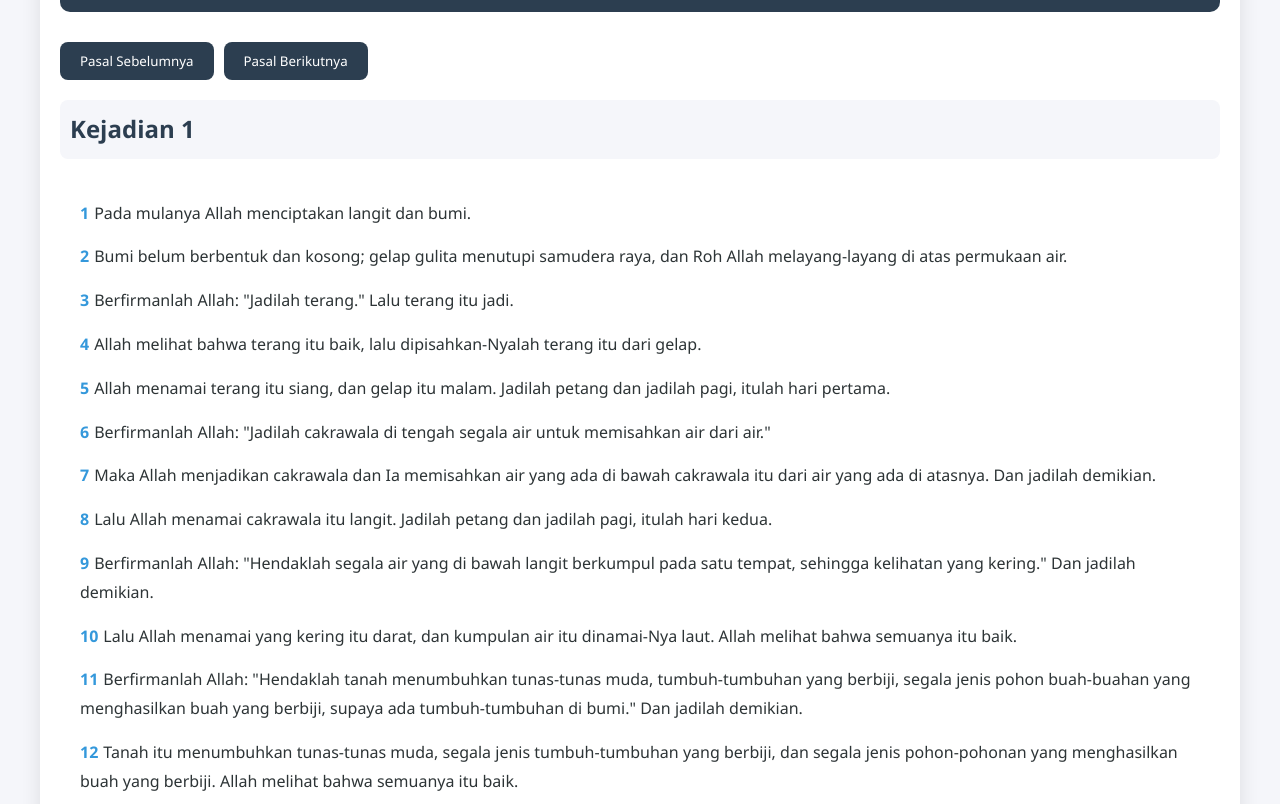
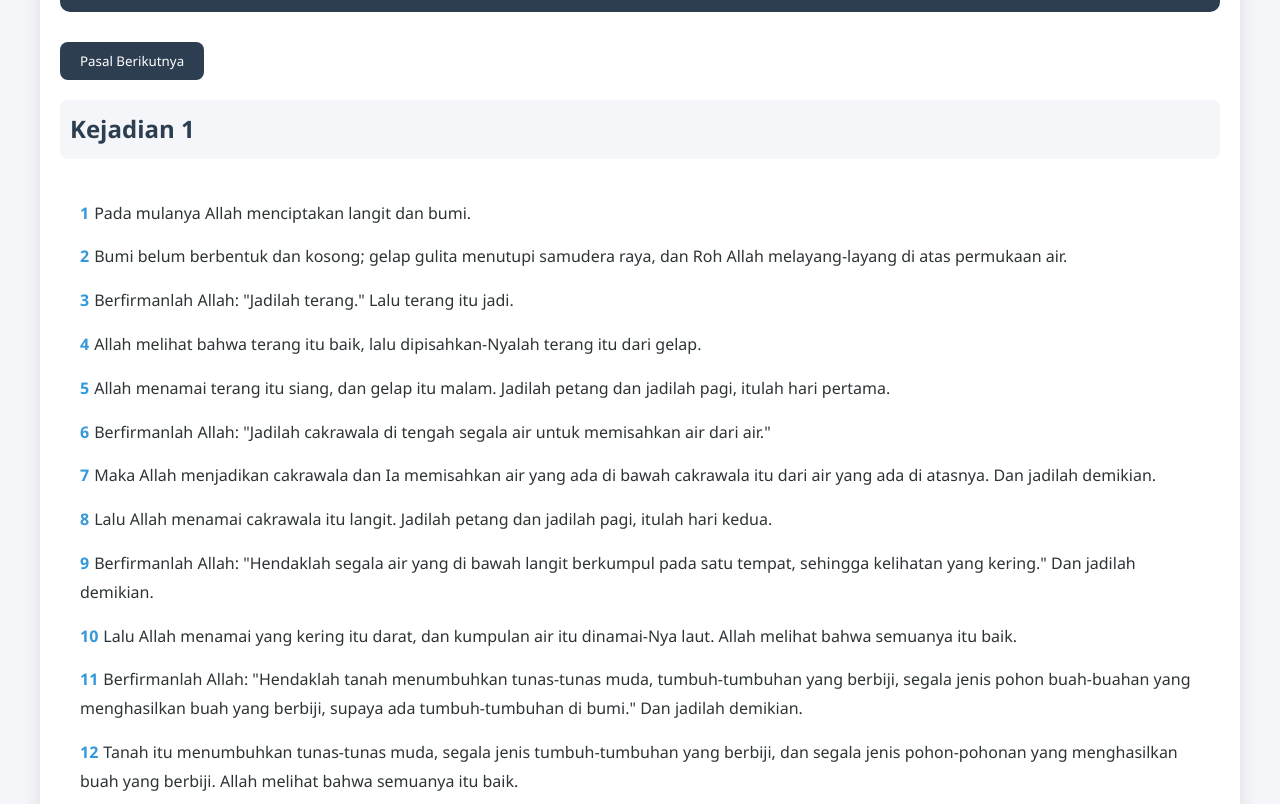
Before and after one commit to gerejadigital/gerejadigital.github.com, a plain HTML site: page category/pembacaan/perjanjianlama/kejadian1/ayat1-31=page0.html in a window 1280 px wide. Shown: the part 119-923 px from the top of the page. Drawn offline with Linux system fonts and the light colour scheme.

Commit message:
Update ayat1-31=page0.html
Signed-off-by: gerejadigital <gereja.digital.official@gmail.com>

```diff
--- a/category/pembacaan/perjanjianlama/kejadian1/ayat1-31=page0.html
+++ b/category/pembacaan/perjanjianlama/kejadian1/ayat1-31=page0.html
@@ -109,7 +109,6 @@
         </div>
 
         <div class="nav-buttons">
-            <button class="nav-button" onclick="loadPreviousChapter()">Pasal Sebelumnya</button>
             <button class="nav-button" onclick="loadNextChapter()">Pasal Berikutnya</button>
         </div>
 
@@ -180,13 +179,6 @@
             });
         }
 
-        function loadPreviousChapter() {
-            if (currentChapter > 1) {
-                currentChapter--;
-                loadChapter(currentBook, currentChapter);
-            }
-        }
-
         function loadNextChapter() {
             if (bibleData[currentBook][currentChapter + 1]) {
                 currentChapter++;
```
